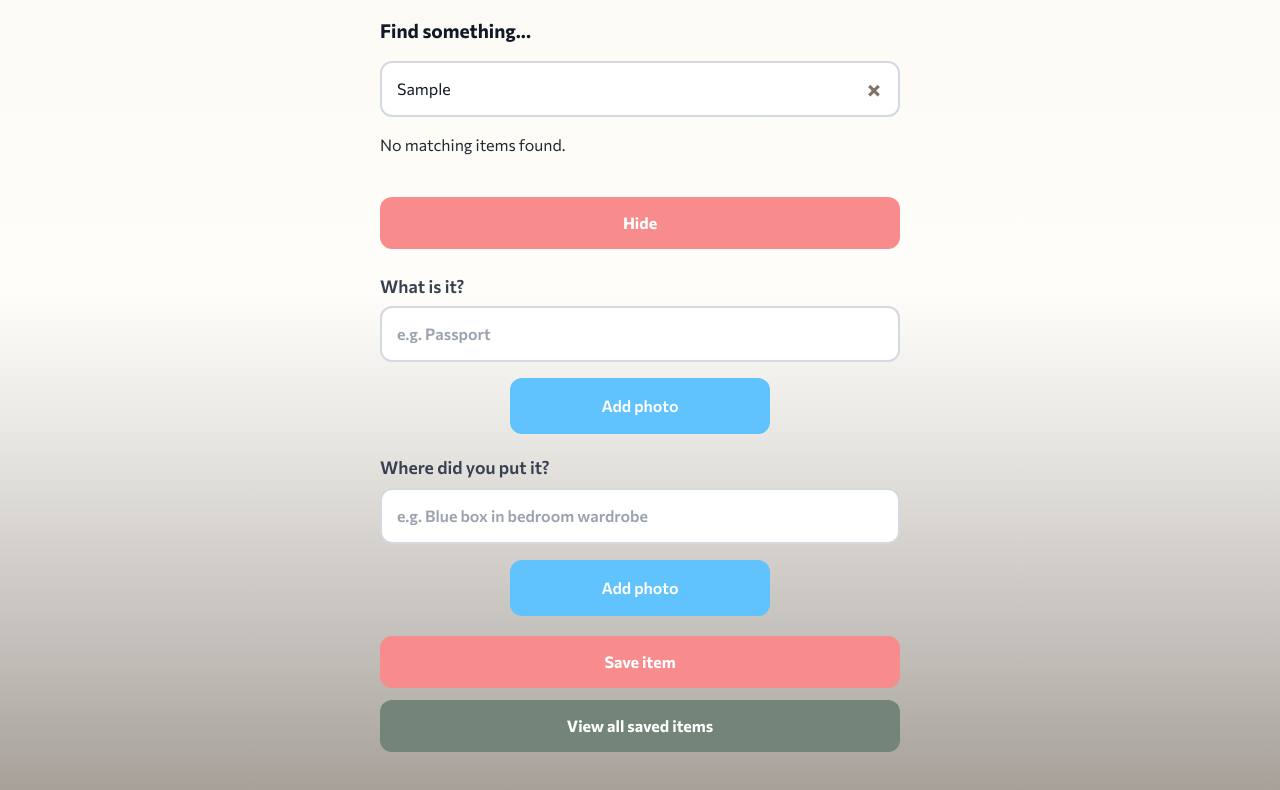
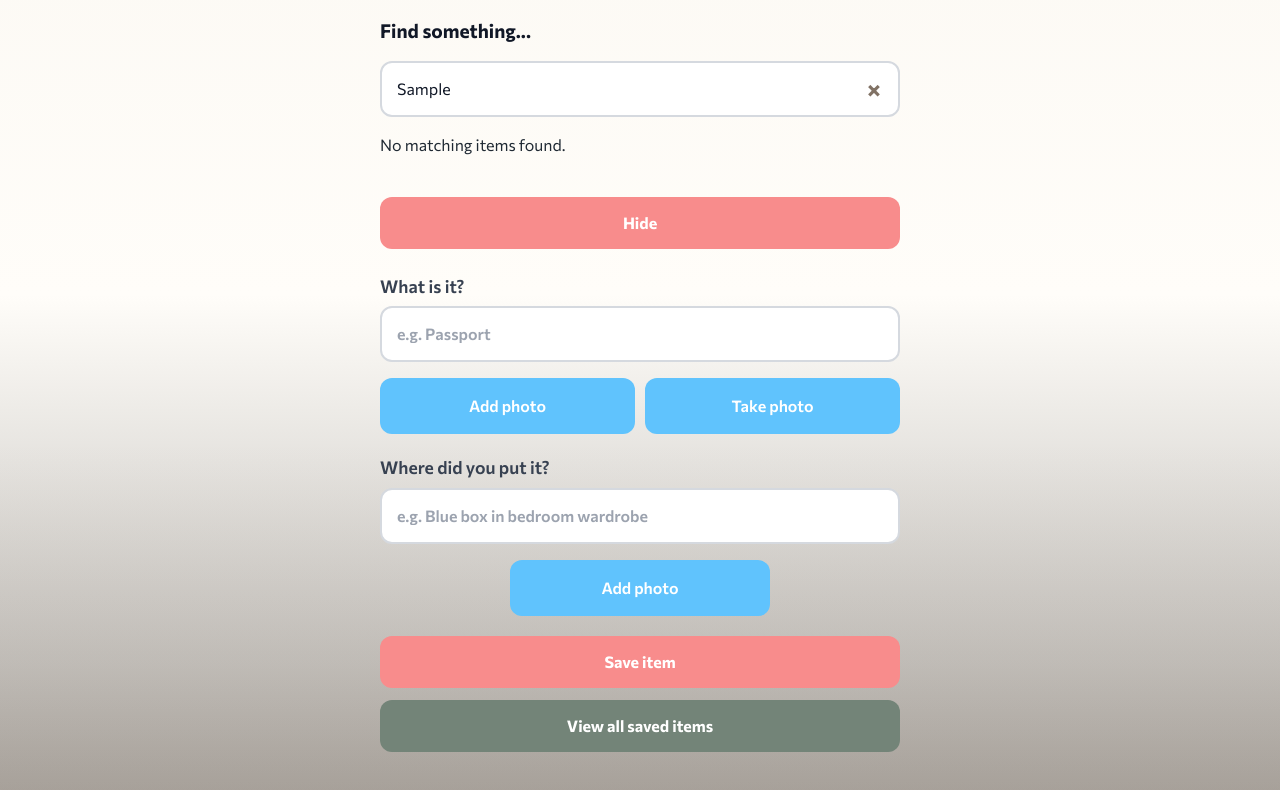
Before and after one commit to Jenni311/where-did-i-put-that, a React (Vite) app: page / in a window 1280 px wide. Both pictures are taken after typing "Sample" into the empty fields and a click on the button "+ Add a new item". Shown: the part 322-1112 px from the top of the page. Built offline with nearby package versions, Linux system fonts and the light colour scheme.

Commit message:
added take photo option

```diff
--- a/src/App.tsx
+++ b/src/App.tsx
@@ -408,24 +408,32 @@ setLocationPhoto(null)
 </label>
 
 <div className="photo-option">
+  <div className="photo-choice-buttons">
+    <label className="photo-button">
+      Add photo
+      <input
+        className="photo-input"
+        type="file"
+        accept="image/*"
+        onChange={(event) =>
+          handlePhotoChange(event, setItemPhoto)
+        }
+      />
+    </label>
 
     <label className="photo-button">
-
-    Add photo
-
+      Take photo
       <input
-
         className="photo-input"
-
         type="file"
-
         accept="image/*"
-
-      onChange={(event) => handlePhotoChange(event, setItemPhoto)}
-
+        capture="environment"
+        onChange={(event) =>
+          handlePhotoChange(event, setItemPhoto)
+        }
       />
-
     </label>
+  </div>
 
   {itemPhoto && (
   <div className="photo-preview-wrapper">
--- a/src/index.css
+++ b/src/index.css
@@ -763,3 +763,14 @@ button:active {
 .saved-item-location {
   margin: 0 0 12px;
 }
+.photo-choice-buttons {
+  display: flex;
+  gap: 10px;
+  width: 100%;
+}
+
+.photo-choice-buttons .photo-button {
+  flex: 1;
+  width: auto;
+  margin: 0;
+}
```
Lines whose indentation alone changed are shown as unchanged.
